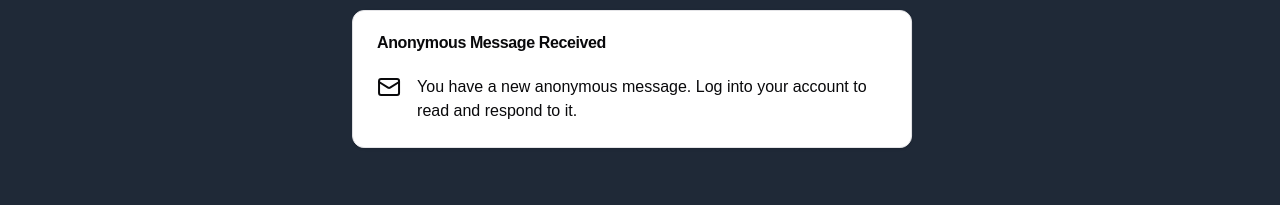
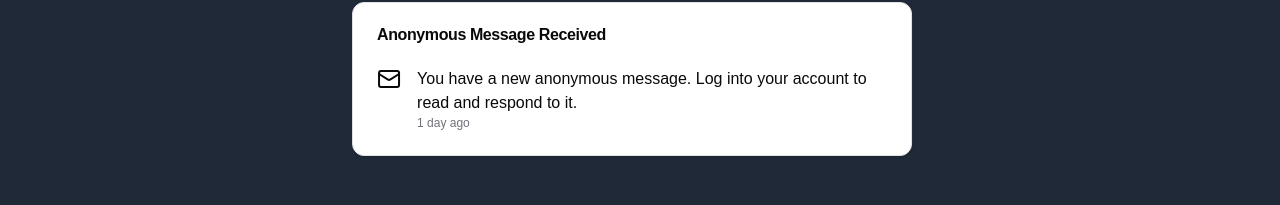
Before and after one commit to gyanvendra2005/my-app-next, a Next.js app: page / in a window 1280 px wide. Shown: the part 443-648 px from the top of the page. Built offline with nearby package versions, Linux system fonts and the light colour scheme; no server answers.

Commit message:
New hardcoded messages are added

```diff
--- a/src/app/(app)/page.tsx
+++ b/src/app/(app)/page.tsx
@@ -6,10 +6,7 @@
 import { Mail } from 'lucide-react'; // Assuming you have an icon for messages
 import { Card, CardContent, CardHeader, CardTitle } from '@/components/ui/card';
 import Autoplay from 'embla-carousel-autoplay';
-import { FaFacebook } from "react-icons/fa";
 import messages from '@/messages.json';
-import { FaXTwitter } from "react-icons/fa6";
-import { FaLinkedin } from "react-icons/fa";
 
 import {
   Carousel,
@@ -52,7 +49,7 @@ export default function Home() {
                     <div>
                       <p>{message.content}</p>
                       <p className="text-xs text-muted-foreground">
-                        {message.recived}
+                        {message.received}
                       </p>
                     </div>
                   </CardContent>
```
